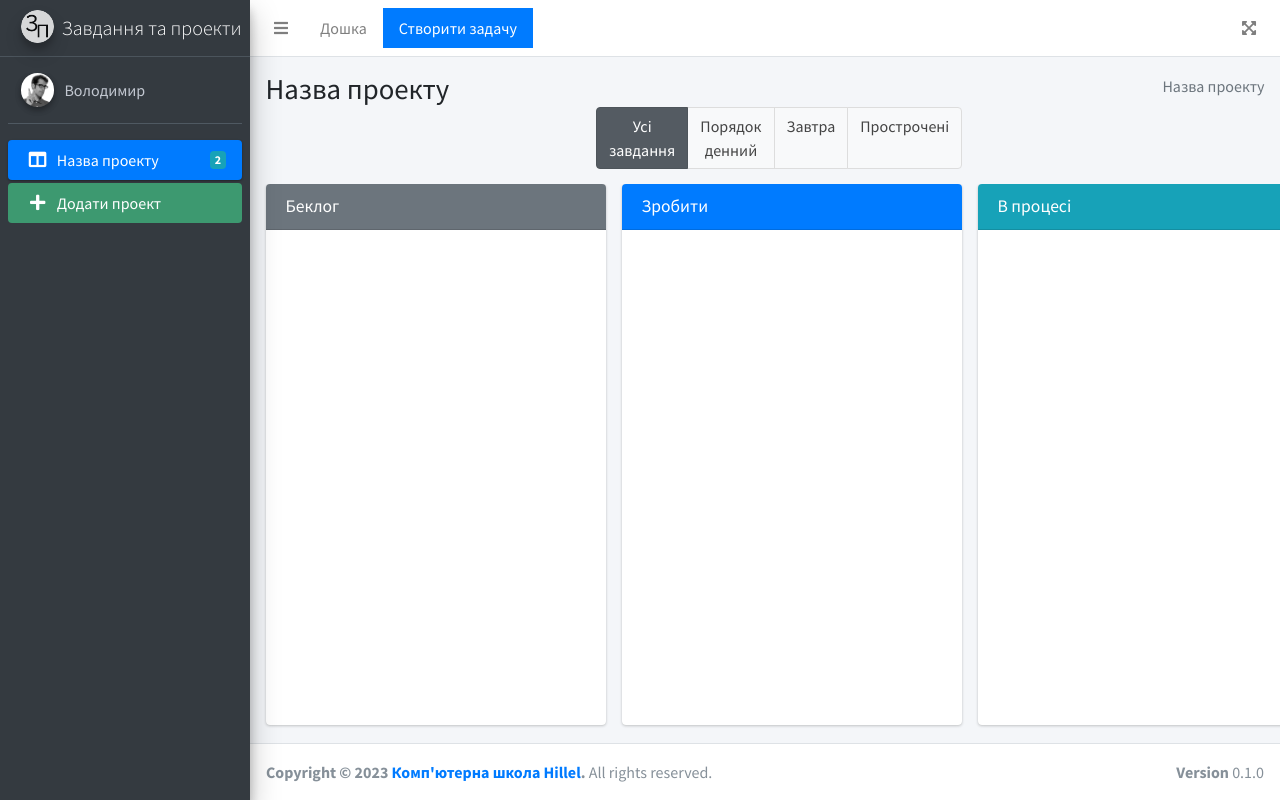
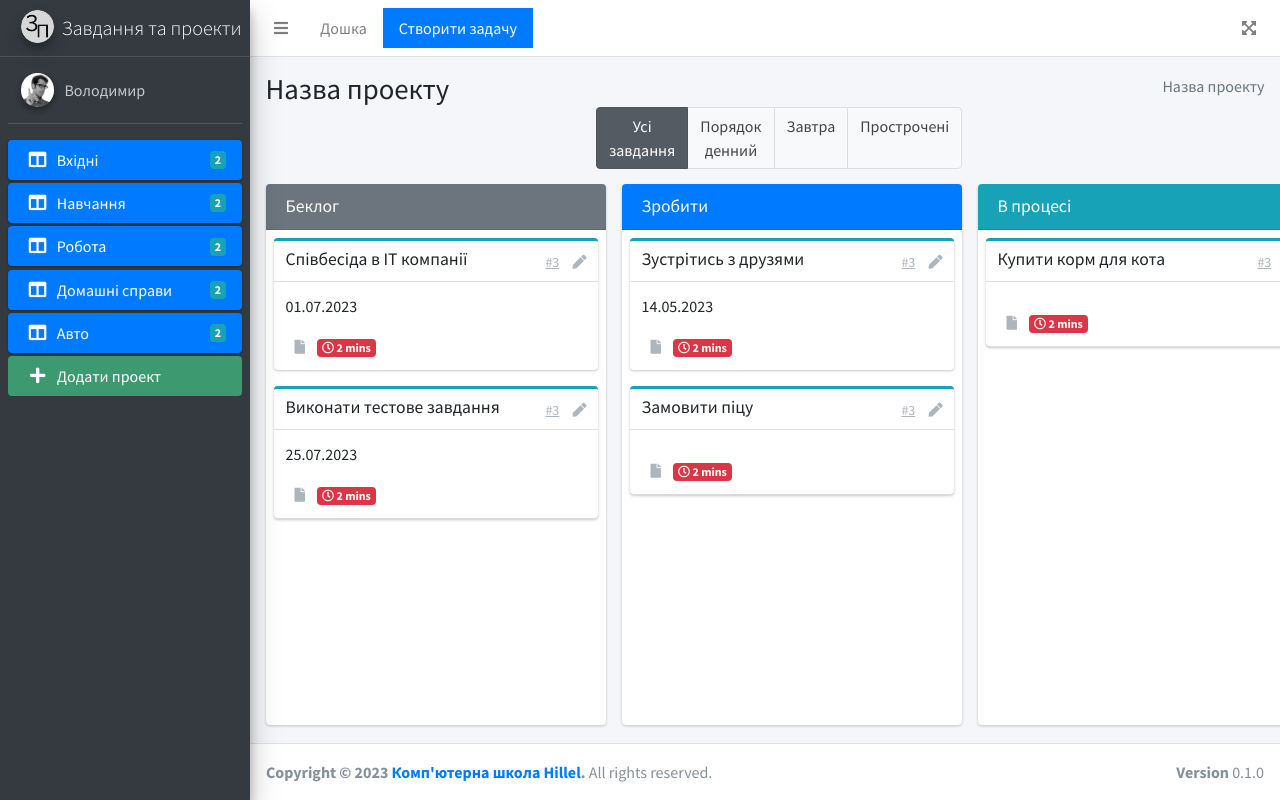
Before and after one commit to ithillel-php-basic/php-basic-2-637e11275b1a8b3b40bcd7d3, a PHP site: page / in a window 1280 px wide. Run offline with PHP 8.4, Linux system fonts and the light colour scheme; some libraries are stand-ins or nearby versions.

Commit message:
Added dynamic output of projects and tasks

```diff
--- a/index.php
+++ b/index.php
@@ -1,13 +1,58 @@
 <?php
 
-$columns = [
+$status = [
     'backlog',
     'to-do',
     'in-progress',
     'done'
 ];
 
-$task = $columns[rand(0, 3)];
+$project = [
+    "Вхідні",
+    "Навчання",
+    "Робота",
+    "Домашні справи",
+    "Авто"
+];
+
+$tasksList = [
+    [
+        'name' => 'Співбесіда в ІТ компанії',
+        'date' => '01.07.2023',
+        'category' => $project[2],
+        'status' => $status[0]
+    ],
+    [
+        'name' => 'Виконати тестове завдання',
+        'date' => '25.07.2023',
+        'category' => $project[2],
+        'status' => $status[0]
+    ],
+    [
+        'name' => 'Зробити завдання до першого уроку',
+        'date' => '27.04.2023',
+        'category' => $project[1],
+        'status' => $status[3]
+    ],
+    [
+        'name' => 'Зустрітись з друзями',
+        'date' => '14.05.2023',
+        'category' => $project[0],
+        'status' => $status[1]
+    ],
+    [
+        'name' => 'Купити корм для кота',
+        'date' => null,
+        'category' => $project[3],
+        'status' => $status[2]
+    ],
+    [
+        'name' => 'Замовити піцу',
+        'date' => null,
+        'category' => $project[3],
+        'status' => $status[1]
+    ],
+];
 
 ?>
 
@@ -89,15 +134,17 @@ $task = $columns[rand(0, 3)];
           <ul class="nav nav-pills nav-sidebar flex-column" data-widget="treeview" role="menu" data-accordion="false">
             <!-- Add icons to the links using the .nav-icon class
                with font-awesome or any other icon font library -->
+            <?php foreach ($project as $item): ?>
             <li class="nav-item">
               <a href="index.php" class="nav-link active">
                 <i class="nav-icon fas fa-columns"></i>
                 <p>
-                  Назва проекту
+                  <?php echo $item; ?>
                   <span class="badge badge-info right">2</span>
                 </p>
               </a>
             </li>
+            <?php endforeach; ?>
             <li class="nav-item">
               <a href="index.php" class="nav-link bg-olive">
                 <i class="nav-icon fas fa-plus"></i>
@@ -152,8 +199,10 @@ $task = $columns[rand(0, 3)];
             </div>
             <div class="card-body connectedSortable" data-status="backlog">
               <?php
-                  if ($task == 'backlog') {
-                    include('pages/components/task.html');
+                  foreach ($tasksList as $task) {
+                    if ($task['status'] == 'backlog') {
+                      include('pages/components/task.html');
+                    }
                   }
               ?>
             </div>
@@ -166,9 +215,11 @@ $task = $columns[rand(0, 3)];
             </div>
             <div class="card-body connectedSortable" data-status="to-do">
               <?php
-                  if ($task == 'to-do') {
-                    include('pages/components/task.html');
-                  }
+                foreach ($tasksList as $task) {
+                    if ($task['status'] == 'to-do') {
+                      include('pages/components/task.html');
+                    }
+                }
               ?>
             </div>
           </div>
@@ -180,9 +231,11 @@ $task = $columns[rand(0, 3)];
             </div>
             <div class="card-body connectedSortable" data-status="in-progress">
               <?php
-                  if ($task == 'in-progress') {
+                foreach ($tasksList as $task) {
+                  if ($task['status'] == 'in-progress') {
                     include('pages/components/task.html');
                   }
+                }
               ?>
             </div>
           </div>
@@ -194,9 +247,11 @@ $task = $columns[rand(0, 3)];
             </div>
             <div class="card-body connectedSortable" data-status="done">
               <?php
-                  if ($task == 'done') {
+                foreach ($tasksList as $task) {
+                  if ($task['status'] == 'done') {
                     include('pages/components/task.html');
                   }
+                }
               ?>
             </div>
           </div>
--- a/pages/components/task.html
+++ b/pages/components/task.html
@@ -1,6 +1,8 @@
 <div class="card card-info card-outline" data-task-id="1">
   <div class="card-header">
-    <h5 class="card-title">Зробити головну</h5>
+    <h5 class="card-title">
+      <?php echo $task['name']; ?>
+    </h5>
     <div class="card-tools">
       <a href="#" class="btn btn-tool btn-link">#3</a>
       <a href="#" class="btn btn-tool">
@@ -10,8 +12,7 @@
   </div>
   <div class="card-body">
     <p>
-      Зробити головну сторінку списку задач з можливістю перегляду,
-      створення, редагування, видалення задач.
+      <?php echo $task['date']; ?>
     </p>
     <a href="#" class="btn btn-tool">
       <i class="fas fa-file"></i>
```
